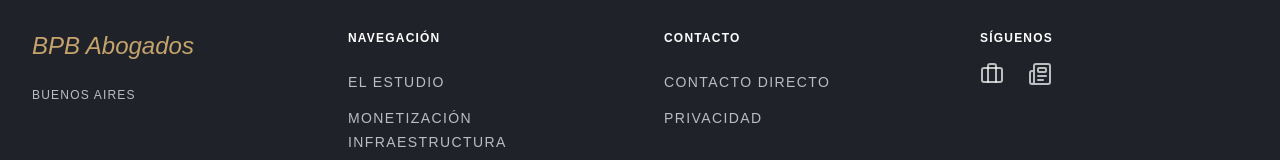
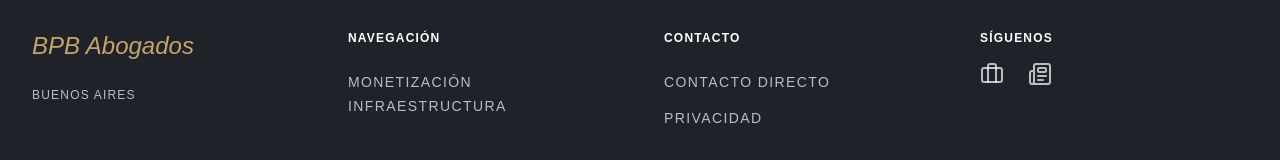
Before and after one commit to Turok2099/bpb-abogados, a Next.js app: page / in a window 1280 px wide. Shown: the part 6700-6860 px from the top of the page. Built offline with nearby package versions, Linux system fonts and the light colour scheme.

Commit message:
actualizacion de landings

```diff
--- a/components/Footer.tsx
+++ b/components/Footer.tsx
@@ -14,11 +14,7 @@ export function Footer() {
         <div className="space-y-4">
           <p className="text-white text-xs font-bold tracking-widest mb-6">NAVEGACIÓN</p>
           <ul className="space-y-3">
-            <li>
-              <Link className="font-body text-sm uppercase tracking-widest text-white/70 hover:text-white hover:underline decoration-secondary underline-offset-4 transition-colors" href="/">
-                El Estudio
-              </Link>
-            </li>
+
             <li>
               <Link className="font-body text-sm uppercase tracking-widest text-white/70 hover:text-white hover:underline decoration-secondary underline-offset-4 transition-colors" href="/infraestructura">
                 Monetización Infraestructura
--- a/components/Navbar.tsx
+++ b/components/Navbar.tsx
@@ -48,13 +48,7 @@ export function Navbar() {
       {/* Mobile Drawer */}
       {isMobileMenuOpen && (
         <div className="md:hidden absolute top-full left-0 w-full bg-surface border-b border-outline-variant/10 shadow-xl flex flex-col py-6 px-6 gap-6">
-          <Link
-            className="text-white text-sm font-bold tracking-widest border-b border-white/10 pb-4"
-            href="/"
-            onClick={toggleMobileMenu}
-          >
-            ESTUDIO
-          </Link>
+
           <Link
             className="text-white text-sm font-bold tracking-widest border-b border-white/10 pb-4"
             href="/infraestructura"
```
